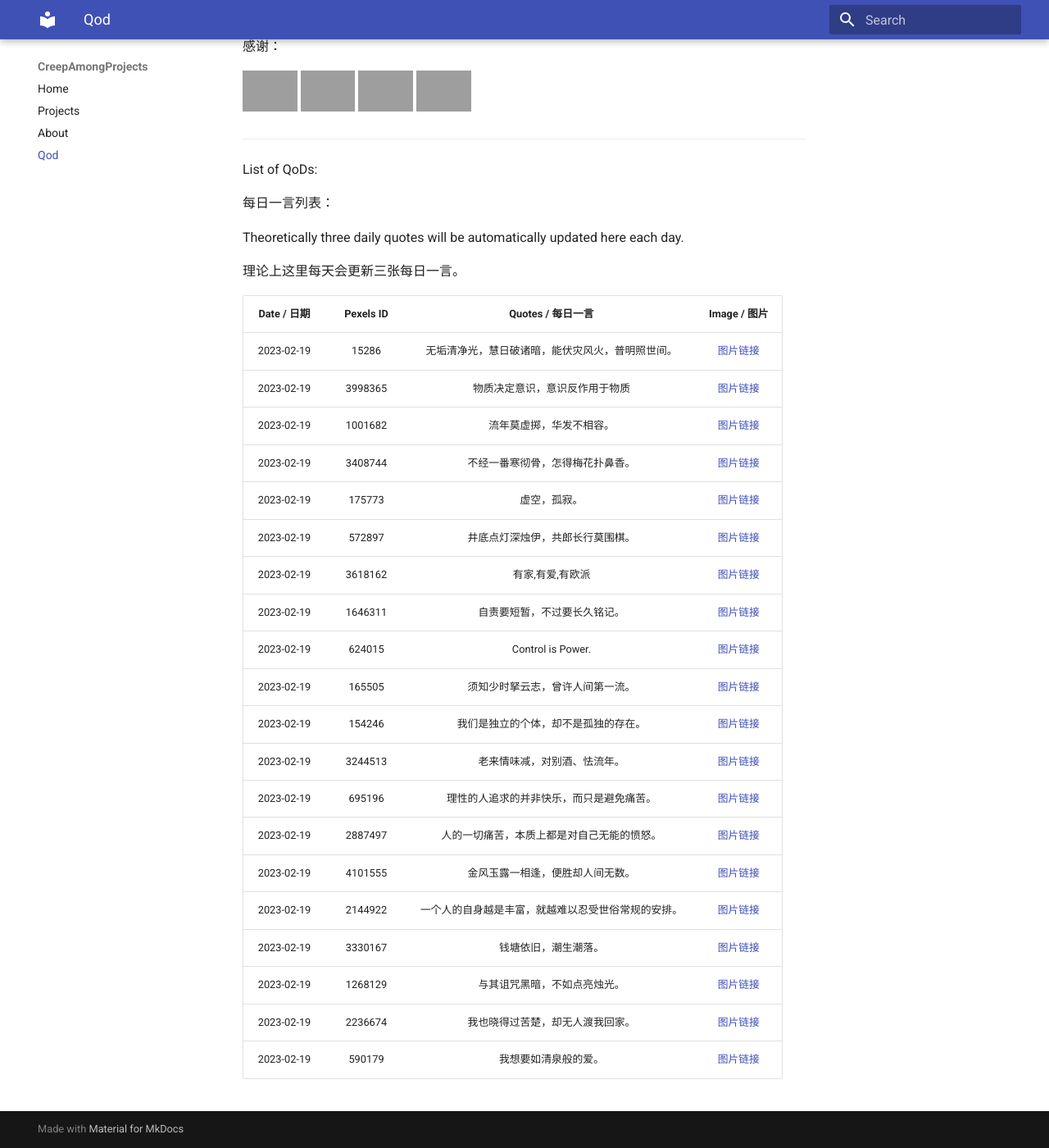
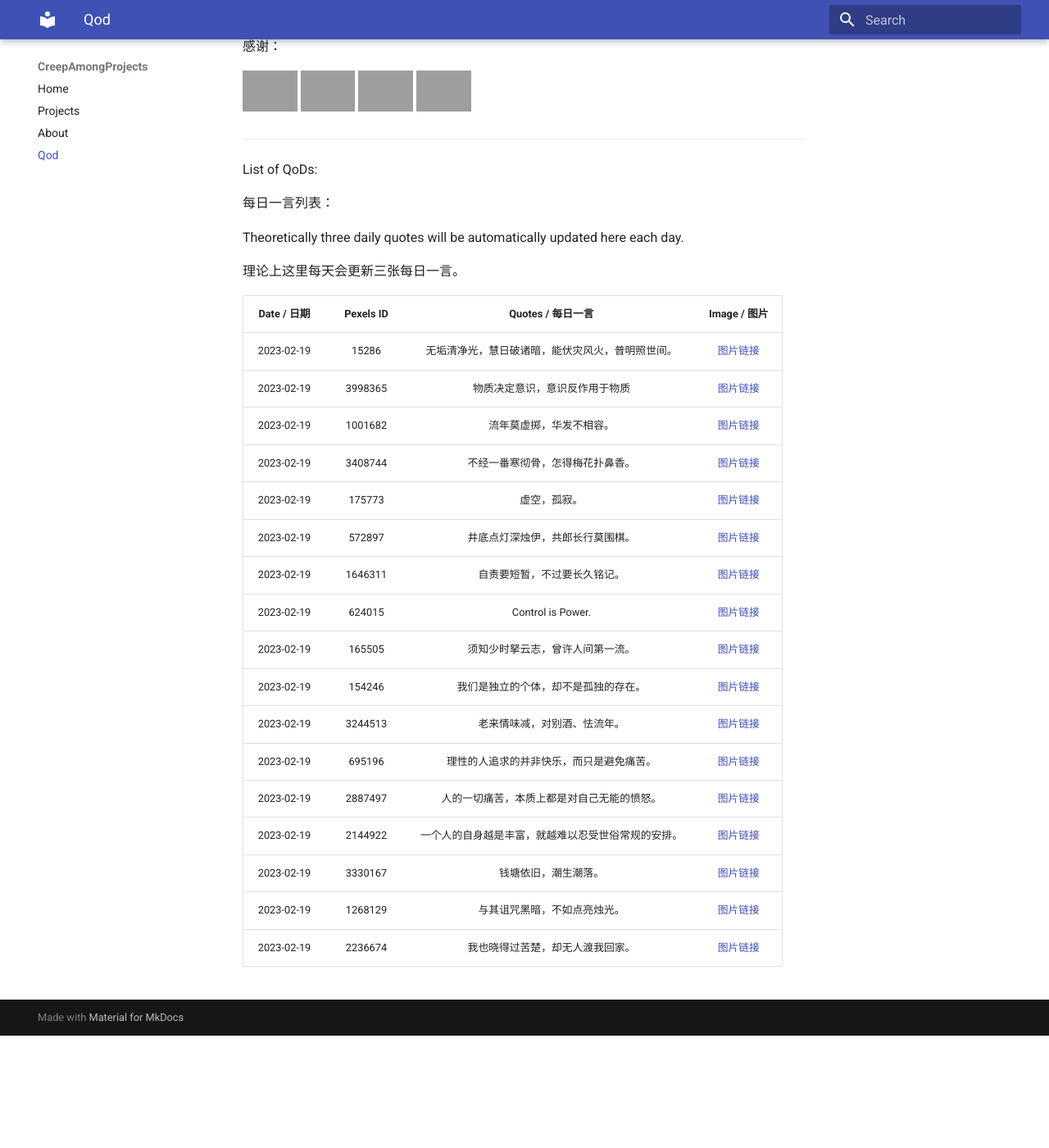
Before and after one commit to Creep-Among-Projects/CAP-Pages, an MkDocs documentation site: the page built from docs/qod.md, in a window 1280 px wide and 1400 px high, scrolled down 562 px. Shown: the whole window at 82% size. Built offline with MkDocs 1.6.1 and Material for MkDocs 9.7.7, drawn with Linux system fonts in a browser that asks for light colours; comment, search, counter and statistics services are not loaded; after the commit the page ends 1825 px from its top, so only the background shows below that; grey boxes are pictures that could not be loaded.

Commit message:
Update qod.md

```diff
--- a/docs/qod.md
+++ b/docs/qod.md
@@ -44,7 +44,6 @@ Theoretically three daily quotes will be automatically updated here each day.
 |2023-02-19|3408744|不经一番寒彻骨，怎得梅花扑鼻香。|[图片链接](./qods/3408744.jpg)|
 |2023-02-19|175773|虚空，孤寂。|[图片链接](./qods/175773.jpg)|
 |2023-02-19|572897|井底点灯深烛伊，共郎长行莫围棋。|[图片链接](./qods/572897.jpg)|
-|2023-02-19|3618162|有家,有爱,有欧派|[图片链接](./qods/3618162.jpg)|
 |2023-02-19|1646311|自责要短暂，不过要长久铭记。|[图片链接](./qods/1646311.jpg)|
 |2023-02-19|624015|Control is Power.|[图片链接](./qods/624015.jpg)|
 |2023-02-19|165505|须知少时拏云志，曾许人间第一流。|[图片链接](./qods/165505.jpg)|
@@ -52,9 +51,7 @@ Theoretically three daily quotes will be automatically updated here each day.
 |2023-02-19|3244513|老来情味减，对别酒、怯流年。|[图片链接](./qods/3244513.jpg)|
 |2023-02-19|695196|理性的人追求的并非快乐，而只是避免痛苦。|[图片链接](./qods/695196.jpg)|
 |2023-02-19|2887497|人的一切痛苦，本质上都是对自己无能的愤怒。|[图片链接](./qods/2887497.jpg)|
-|2023-02-19|4101555|金风玉露一相逢，便胜却人间无数。|[图片链接](./qods/4101555.jpg)|
 |2023-02-19|2144922|一个人的自身越是丰富，就越难以忍受世俗常规的安排。|[图片链接](./qods/2144922.jpg)|
 |2023-02-19|3330167|钱塘依旧，潮生潮落。|[图片链接](./qods/3330167.jpg)|
 |2023-02-19|1268129|与其诅咒黑暗，不如点亮烛光。|[图片链接](./qods/1268129.jpg)|
 |2023-02-19|2236674|我也晓得过苦楚，却无人渡我回家。|[图片链接](./qods/2236674.jpg)|
-|2023-02-19|590179|我想要如清泉般的爱。|[图片链接](./qods/590179.jpg)|
```
